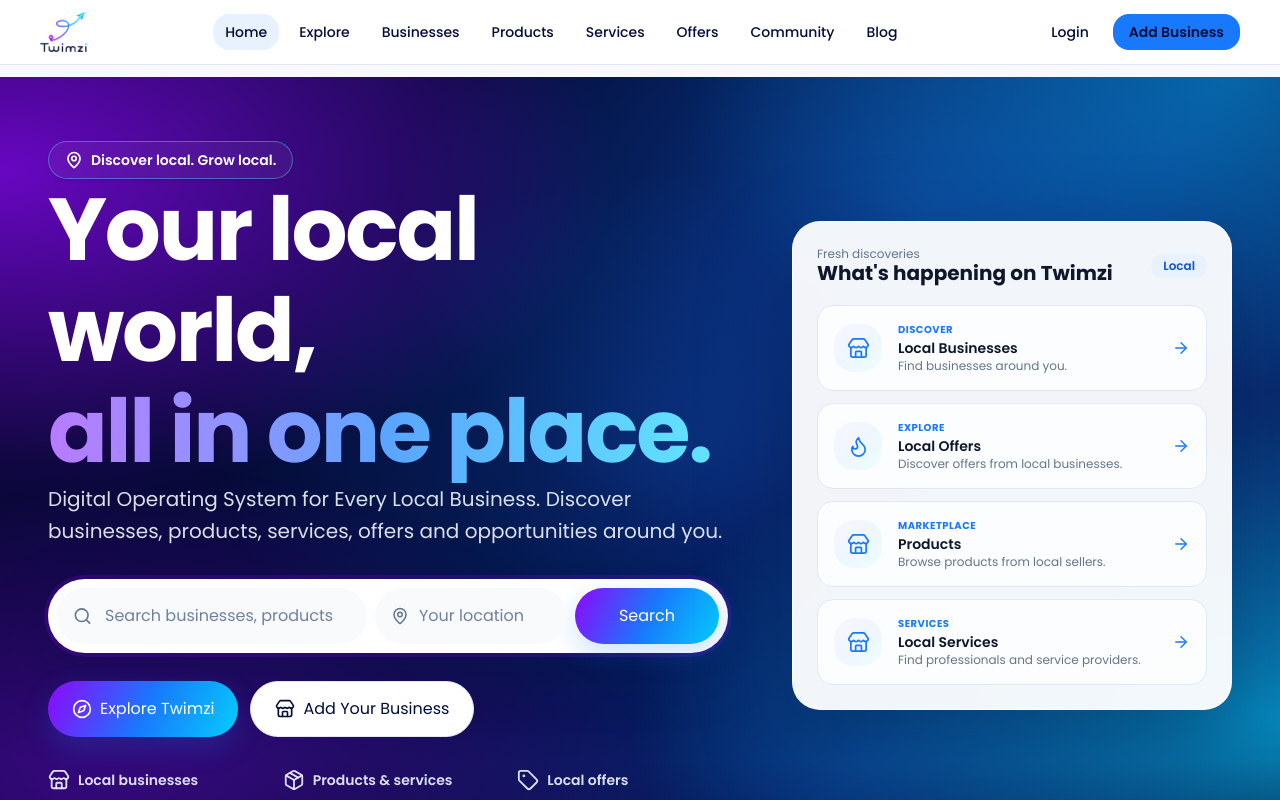
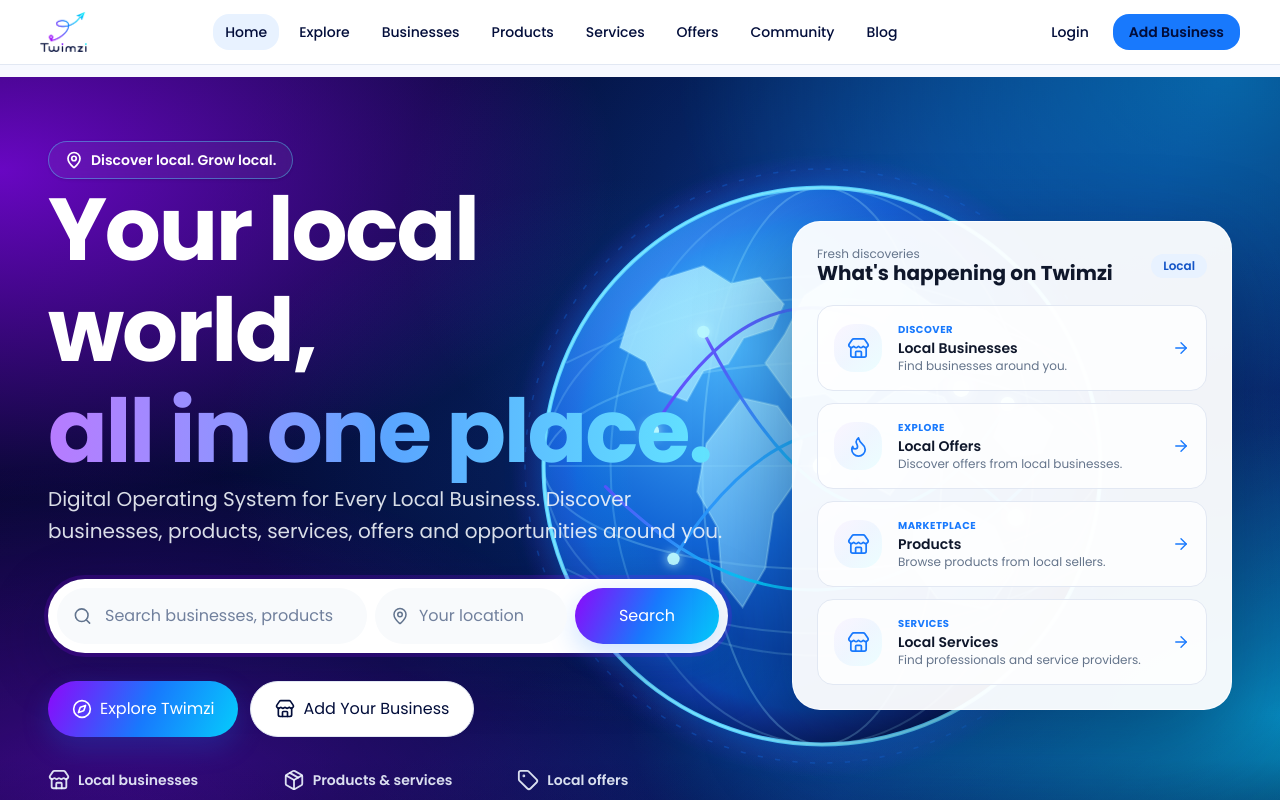
Before and after one commit to twimzi/twimzi-web, a Next.js app: page / in a window 1280 px wide. Shown: the top 800 px of the page. Built offline with nearby package versions, Linux system fonts and the light colour scheme; no server answers; the database is empty.

Commit message:
Add fixed 3D-style connected globe behind hero content

```diff
--- a/src/components/home/hero-section.tsx
+++ b/src/components/home/hero-section.tsx
@@ -69,6 +69,73 @@ export function HeroSection({
       <div aria-hidden="true" className="pointer-events-none absolute inset-0 opacity-80 bg-[radial-gradient(ellipse_at_8%_100%,rgba(142,7,251,0.56),transparent_36%),radial-gradient(ellipse_at_96%_0%,rgba(5,205,252,0.48),transparent_32%),linear-gradient(145deg,transparent_58%,rgba(24,121,253,0.18)_78%,transparent_100%)]" />
       <div aria-hidden="true" className="pointer-events-none absolute inset-0 bg-[radial-gradient(ellipse_at_52%_48%,rgba(24,121,253,0.22),transparent_48%)]" />
       <div aria-hidden="true" className="pointer-events-none absolute inset-x-0 bottom-0 h-24 bg-gradient-to-t from-[#08052F]/35 to-transparent" />
+      <div aria-hidden="true" className="pointer-events-none absolute right-[8%] top-1/2 z-0 hidden h-[min(76vw,660px)] w-[min(76vw,660px)] -translate-y-1/2 lg:block xl:right-[10%]">
+        <svg viewBox="0 0 640 640" className="h-full w-full overflow-visible" fill="none" xmlns="http://www.w3.org/2000/svg">
+          <defs>
+            <radialGradient id="twimzi-earth-fill" cx="34%" cy="28%" r="76%">
+              <stop offset="0" stopColor="#4CB9FF" stopOpacity=".98"/>
+              <stop offset=".48" stopColor="#1267D9" stopOpacity=".96"/>
+              <stop offset=".82" stopColor="#073B9D" stopOpacity=".98"/>
+              <stop offset="1" stopColor="#031A55"/>
+            </radialGradient>
+            <radialGradient id="twimzi-earth-glow" cx="50%" cy="50%" r="50%">
+              <stop offset=".68" stopColor="#05CDFC" stopOpacity="0"/>
+              <stop offset=".88" stopColor="#1879FD" stopOpacity=".18"/>
+              <stop offset="1" stopColor="#8E07FB" stopOpacity="0"/>
+            </radialGradient>
+            <linearGradient id="twimzi-land" x1="160" y1="140" x2="470" y2="500" gradientUnits="userSpaceOnUse">
+              <stop stopColor="#B8F2FF" stopOpacity=".94"/>
+              <stop offset="1" stopColor="#39A8FF" stopOpacity=".38"/>
+            </linearGradient>
+            <linearGradient id="twimzi-arc" x1="120" y1="180" x2="520" y2="470" gradientUnits="userSpaceOnUse">
+              <stop stopColor="#8E07FB"/>
+              <stop offset=".5" stopColor="#05CDFC"/>
+              <stop offset="1" stopColor="#1879FD"/>
+            </linearGradient>
+            <clipPath id="twimzi-earth-clip"><circle cx="320" cy="320" r="270"/></clipPath>
+            <filter id="twimzi-earth-blur" x="-40%" y="-40%" width="180%" height="180%">
+              <feGaussianBlur stdDeviation="16"/>
+            </filter>
+            <filter id="twimzi-node-glow" x="-200%" y="-200%" width="500%" height="500%">
+              <feGaussianBlur stdDeviation="5" result="blur"/>
+              <feMerge><feMergeNode in="blur"/><feMergeNode in="SourceGraphic"/></feMerge>
+            </filter>
+          </defs>
+          <circle cx="320" cy="320" r="302" fill="url(#twimzi-earth-glow)"/>
+          <circle cx="320" cy="320" r="278" fill="#1879FD" opacity=".22" filter="url(#twimzi-earth-blur)"/>
+          <circle cx="320" cy="320" r="270" fill="url(#twimzi-earth-fill)" stroke="#55CFFF" strokeWidth="4"/>
+          <g clipPath="url(#twimzi-earth-clip)">
+            <ellipse cx="320" cy="320" rx="116" ry="270" stroke="#9DEBFF" strokeOpacity=".3" strokeWidth="2"/>
+            <ellipse cx="320" cy="320" rx="205" ry="270" stroke="#9DEBFF" strokeOpacity=".22" strokeWidth="2"/>
+            <ellipse cx="320" cy="320" rx="270" ry="100" stroke="#9DEBFF" strokeOpacity=".26" strokeWidth="2"/>
+            <ellipse cx="320" cy="320" rx="270" ry="184" stroke="#9DEBFF" strokeOpacity=".2" strokeWidth="2"/>
+            <path d="M72 220 Q320 95 568 220M55 320H585M72 420Q320 545 568 420" stroke="#9DEBFF" strokeOpacity=".22" strokeWidth="2"/>
+            <g fill="url(#twimzi-land)" stroke="#B5F4FF" strokeOpacity=".3" strokeWidth="2">
+              <path d="M135 170 164 139 205 126 232 143 260 137 283 163 272 187 244 196 229 221 205 228 189 257 162 247 149 219 124 205Z"/>
+              <path d="m242 254 35 8 24 34-10 44-18 26-8 53-22 38-20-25-4-52-20-35 9-47Z"/>
+              <path d="m303 155 35-23 54 7 34 24 53 7 33 36-19 26-47-5-28 24-42-8-23 26-30-19-33 4-25-34 19-28Z"/>
+              <path d="m365 265 34-23 39 11 19 31-15 29-35 6-21 29-28-15-15-34Z"/>
+              <path d="m410 375 38-17 39 21 19 43-26 37-47-9-25-34Z"/>
+              <path d="m495 270 27-8 22 20-11 25-29 4-17-19Z"/>
+            </g>
+            <g stroke="url(#twimzi-arc)" strokeWidth="3" strokeLinecap="round" opacity=".95">
+              <path d="M155 286Q285 70 455 245"/>
+              <path d="M176 410Q320 180 508 370"/>
+              <path d="M205 190Q360 490 500 260"/>
+              <path d="M110 340Q320 550 535 320"/>
+            </g>
+            <g fill="#B8F7FF" filter="url(#twimzi-node-glow)">
+              <circle cx="155" cy="286" r="7"/><circle cx="455" cy="245" r="8"/>
+              <circle cx="176" cy="410" r="6"/><circle cx="508" cy="370" r="8"/>
+              <circle cx="205" cy="190" r="6"/><circle cx="500" cy="260" r="7"/>
+              <circle cx="320" cy="320" r="9"/>
+            </g>
+            <circle cx="320" cy="320" r="270" fill="url(#twimzi-earth-glow)"/>
+          </g>
+          <circle cx="320" cy="320" r="270" stroke="#7FE8FF" strokeOpacity=".85" strokeWidth="2"/>
+          <circle cx="320" cy="320" r="288" stroke="#1879FD" strokeOpacity=".28" strokeWidth="1.5" strokeDasharray="5 12"/>
+        </svg>
+      </div>
       <div className="relative z-10 mx-auto grid min-h-[720px] w-full max-w-[1760px] grid-cols-1 items-center gap-10 px-5 py-14 sm:px-8 lg:min-h-[min(920px,calc(100svh-4rem))] lg:grid-cols-[minmax(0,1.35fr)_minmax(440px,.85fr)] lg:gap-12 lg:px-12 lg:py-16 xl:gap-16">
           <div>
             <div className="inline-flex items-center gap-2 rounded-full border border-cyan-300/40 bg-white/5 px-4 py-2 text-sm font-semibold text-white shadow-sm backdrop-blur-sm">
```
